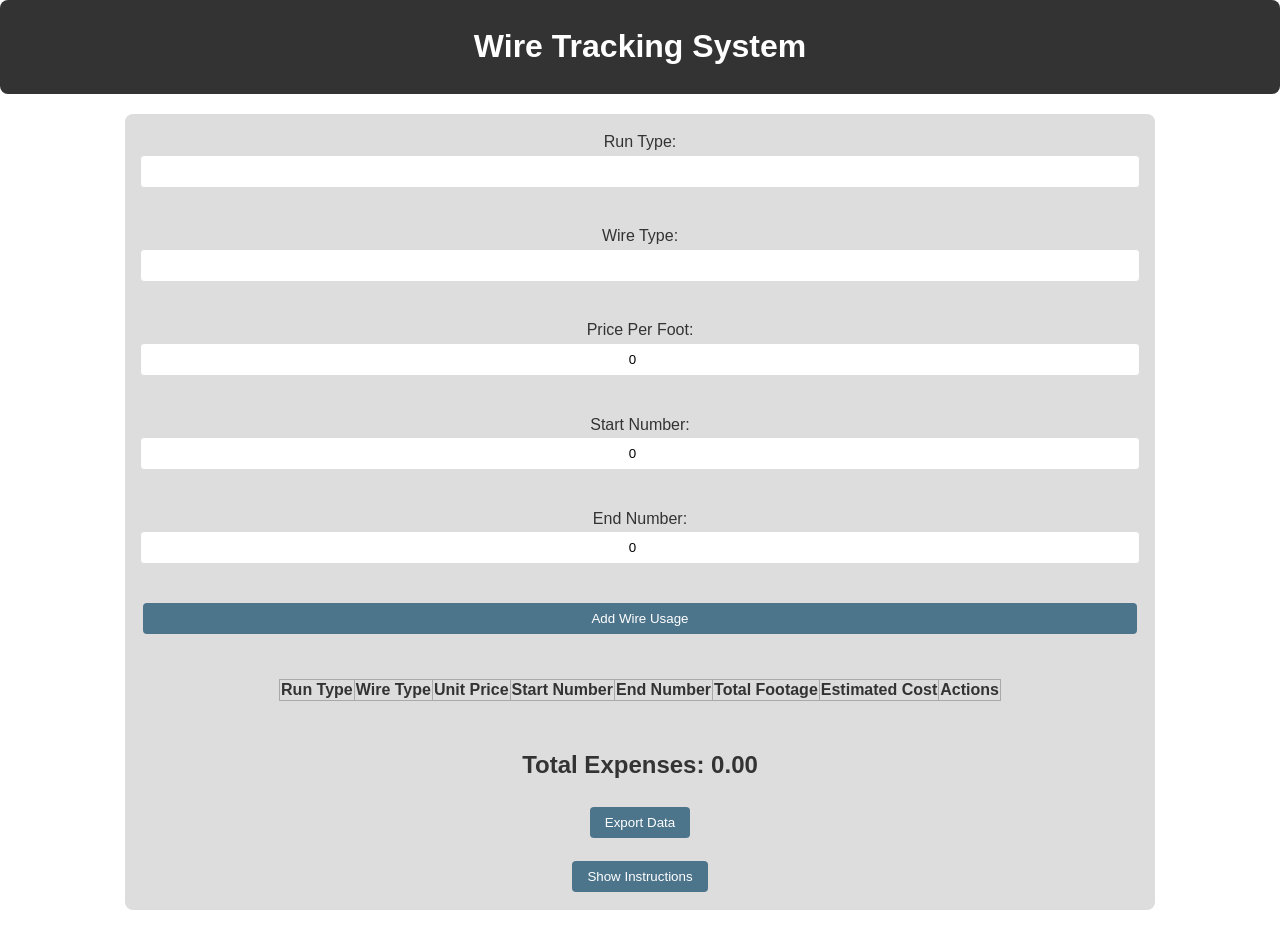
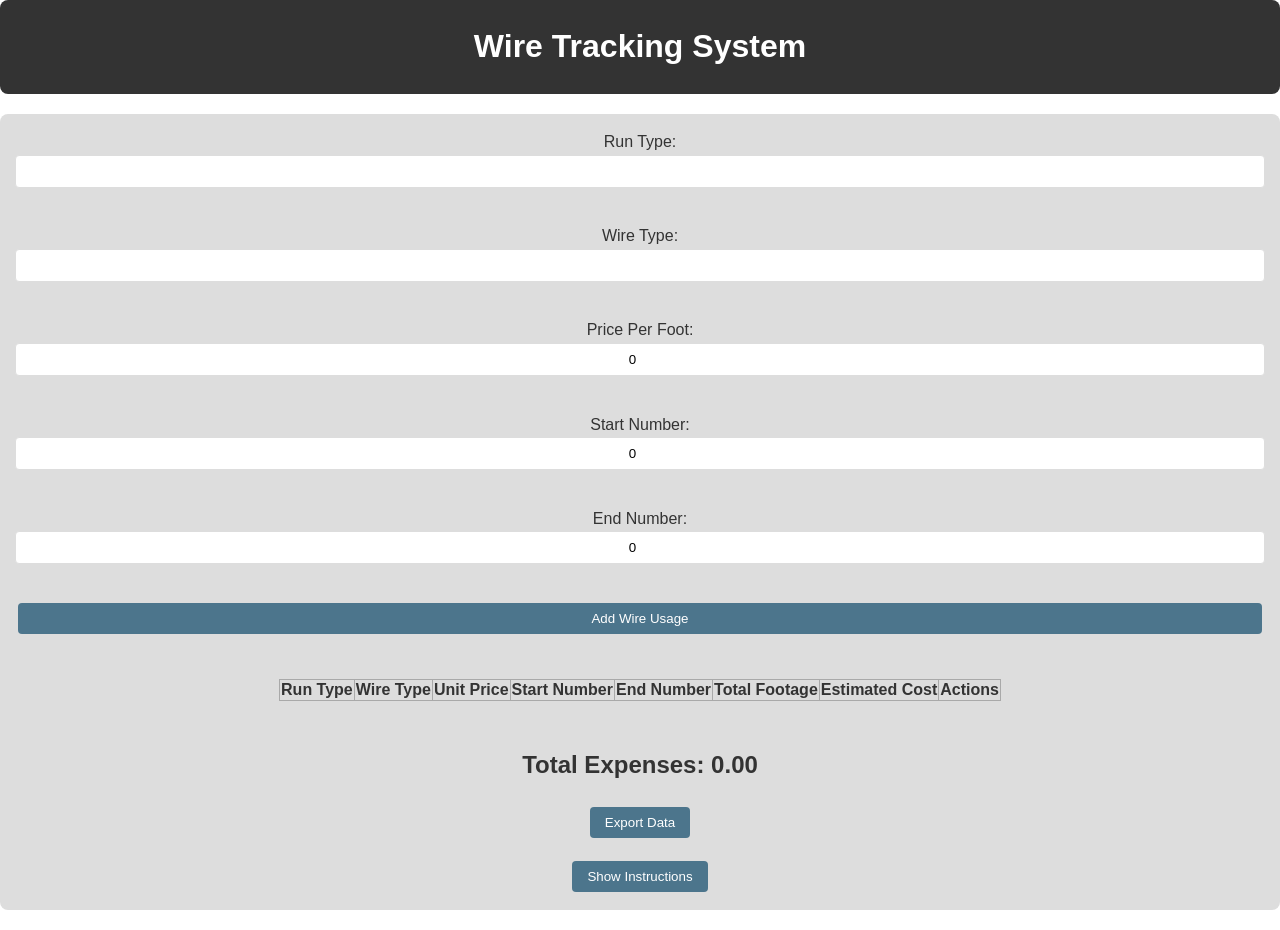

counter

--- a/apps/assets/css/app-styles.css
+++ b/apps/assets/css/app-styles.css
@@ -33,7 +33,7 @@ footer {
 
 main {
     padding: 15px;
-    max-width: 1000px;
+    /* max-width: 1000px; */
     background: var(--backgroundColor);
     border-radius: 8px;
     margin: 20px auto;
@@ -449,4 +449,11 @@ form {
 
 .revert-image {
     filter: invert(1);
+}
+
+#pageDownButton {
+    position: fixed;
+    top: 10px;
+    right: 10px;
+    z-index: 100;
 }
